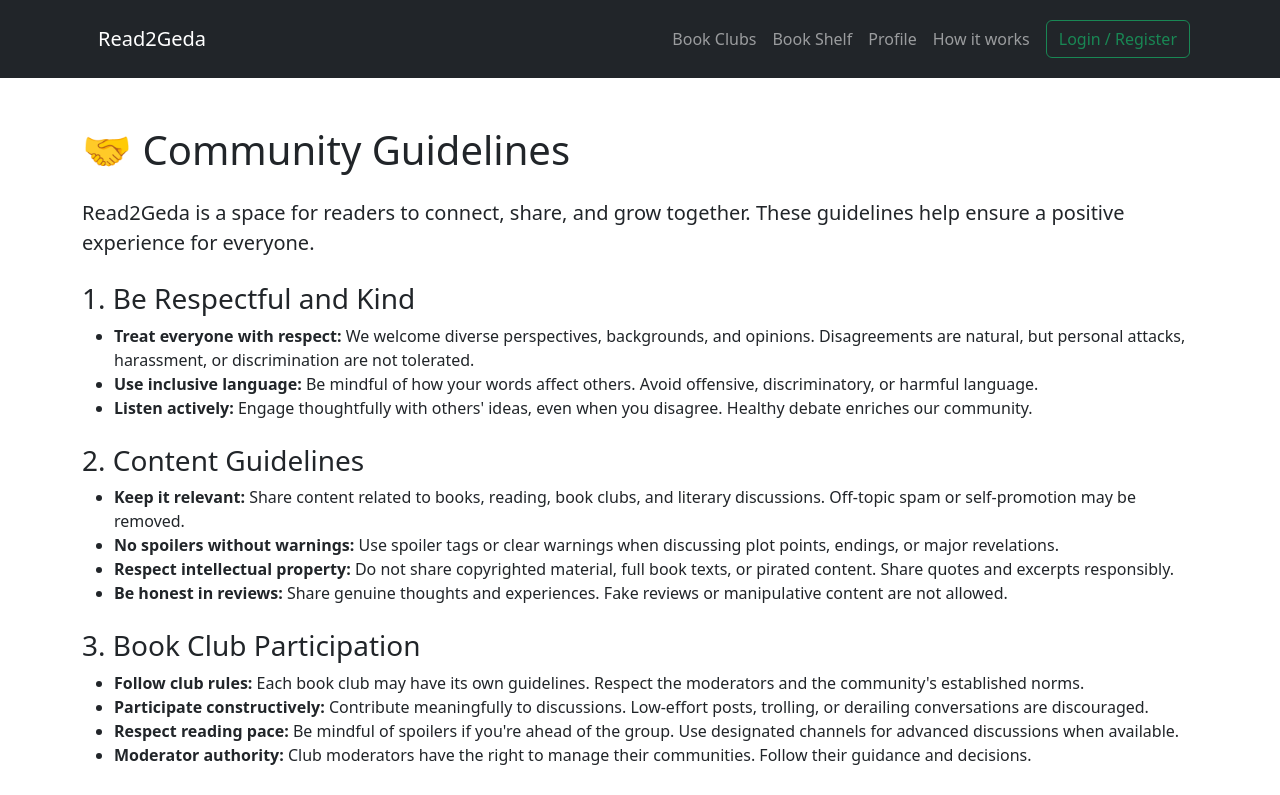
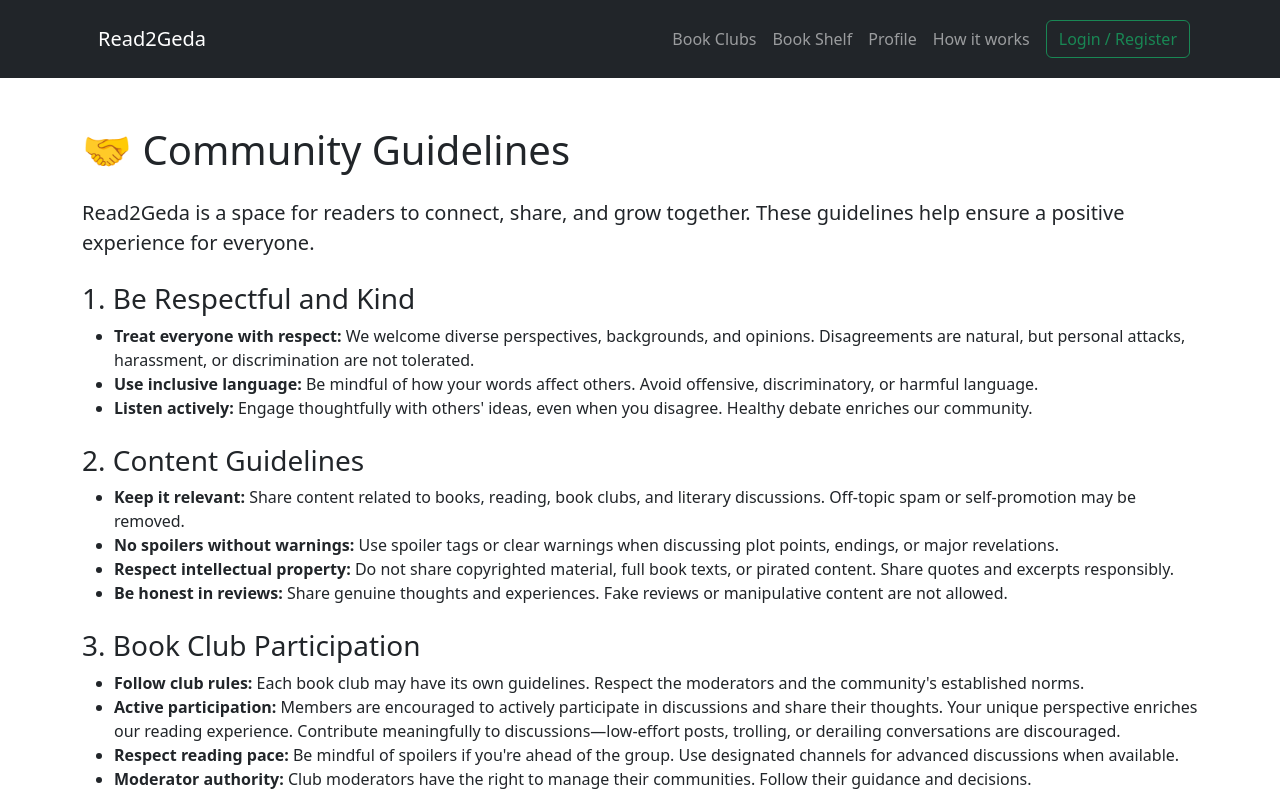
Before and after one commit to Orjihenry/Read2Geda, a React (Vite) app: page /community-guidelines in a window 1280 px wide. Shown: the top 795 px of the page. Built offline with nearby package versions, Linux system fonts and the light colour scheme.

Commit message:
Updated Community Guidelines.

```diff
--- a/src/pages/CommunityGuidelines.tsx
+++ b/src/pages/CommunityGuidelines.tsx
@@ -68,9 +68,7 @@ export default function CommunityGuidelines() {
               established norms.
             </li>
             <li>
-              <strong>Participate constructively:</strong> Contribute meaningfully
-              to discussions. Low-effort posts, trolling, or derailing
-              conversations are discouraged.
+              <strong>Active participation:</strong> Members are encouraged to actively participate in discussions and share their thoughts. Your unique perspective enriches our reading experience. Contribute meaningfully to discussions—low-effort posts, trolling, or derailing conversations are discouraged.
             </li>
             <li>
               <strong>Respect reading pace:</strong> Be mindful of spoilers if
```
